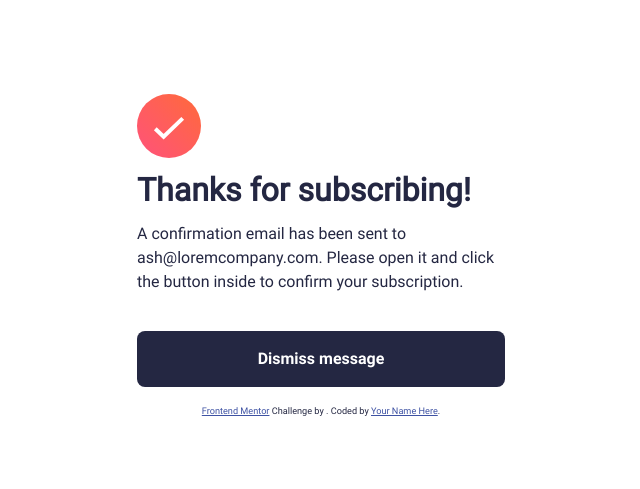
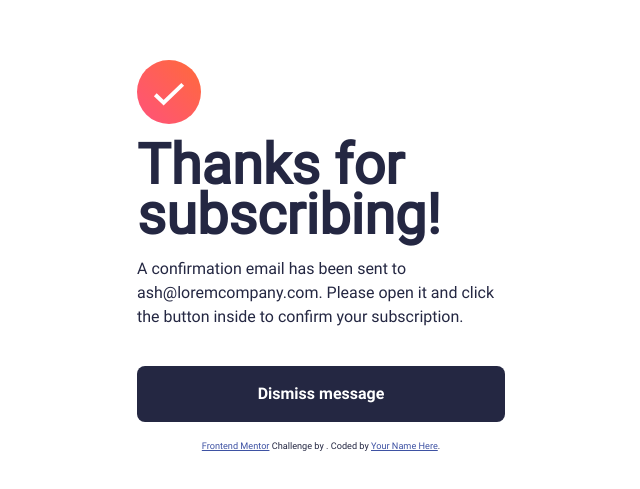
Before and after one commit to SerPet-eng/News_Letter_Sign_Up_With_Success_Message, a React (Vite) app: page /success in a window 1280 px wide. Shown: the part 151-640 px from the top of the page, without its empty margins (319-959 px from the left). Built offline with nearby package versions, Linux system fonts and the light colour scheme.

Commit message:
Updating _success.scss
* Adding @media to .success__title
    - font size: 3.5rem

```diff
--- a/src/css/style.css
+++ b/src/css/style.css
@@ -236,7 +236,12 @@ h6 {
   margin: 1rem 1rem 1rem 0;
   font-size: 2rem;
   font-weight: 700;
-  line-height: 2rem;
+  line-height: 90%;
+}
+@media screen and (min-width: 500px) {
+  .success .success__content .success__section .success__title {
+    font-size: 3.5rem;
+  }
 }
 .success .success__content .success__section .success__description {
   margin-bottom: 50%;
--- a/src/scss/main/_success.scss
+++ b/src/scss/main/_success.scss
@@ -16,7 +16,10 @@
         margin: 1rem 1rem 1rem 0;
         font-size: 2rem;
         font-weight: $fontWeight-700;
-        line-height: 2rem;
+        line-height: 90%;
+        @media screen and (min-width: $screen-desktop) {
+          font-size: 3.5rem;
+        }
       }
       .success__description {
         margin-bottom: 50%;
```
Also changed, not shown: 1 other file (tests, documents, lock files or other folders).
